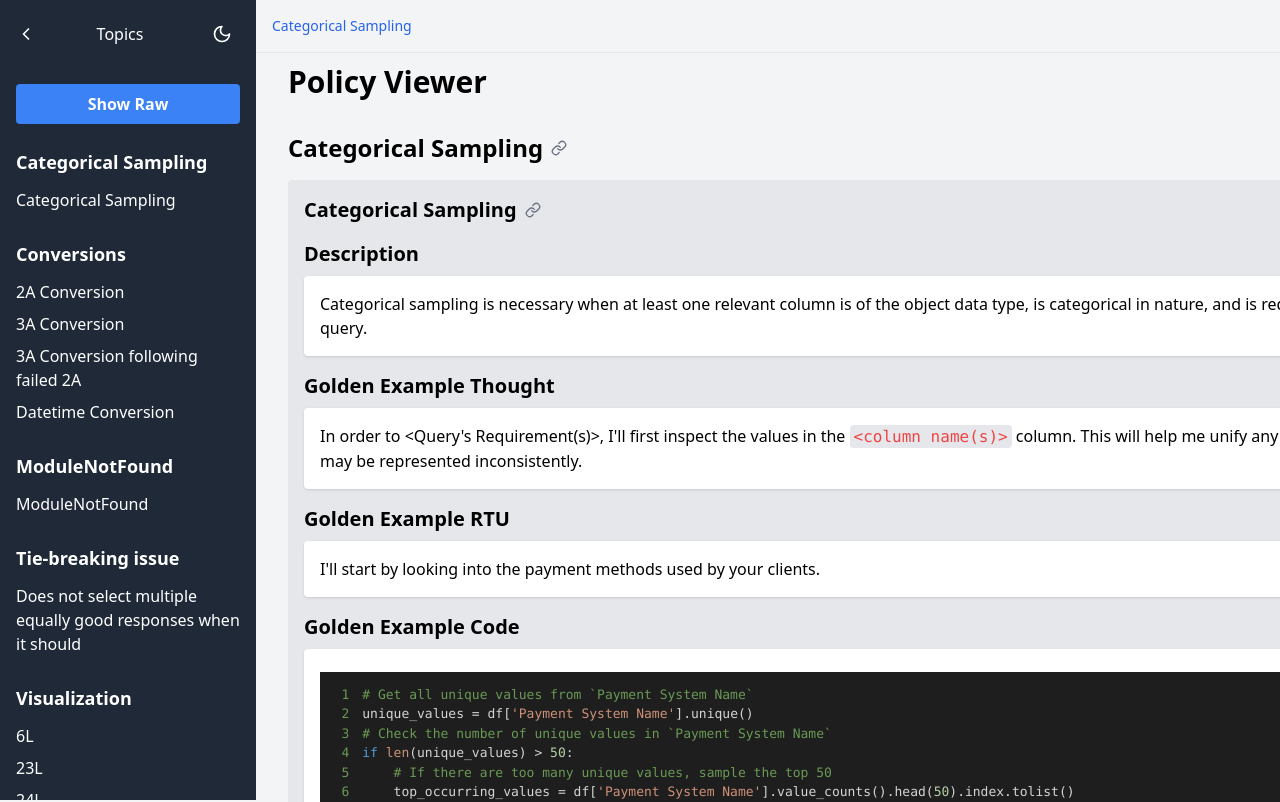
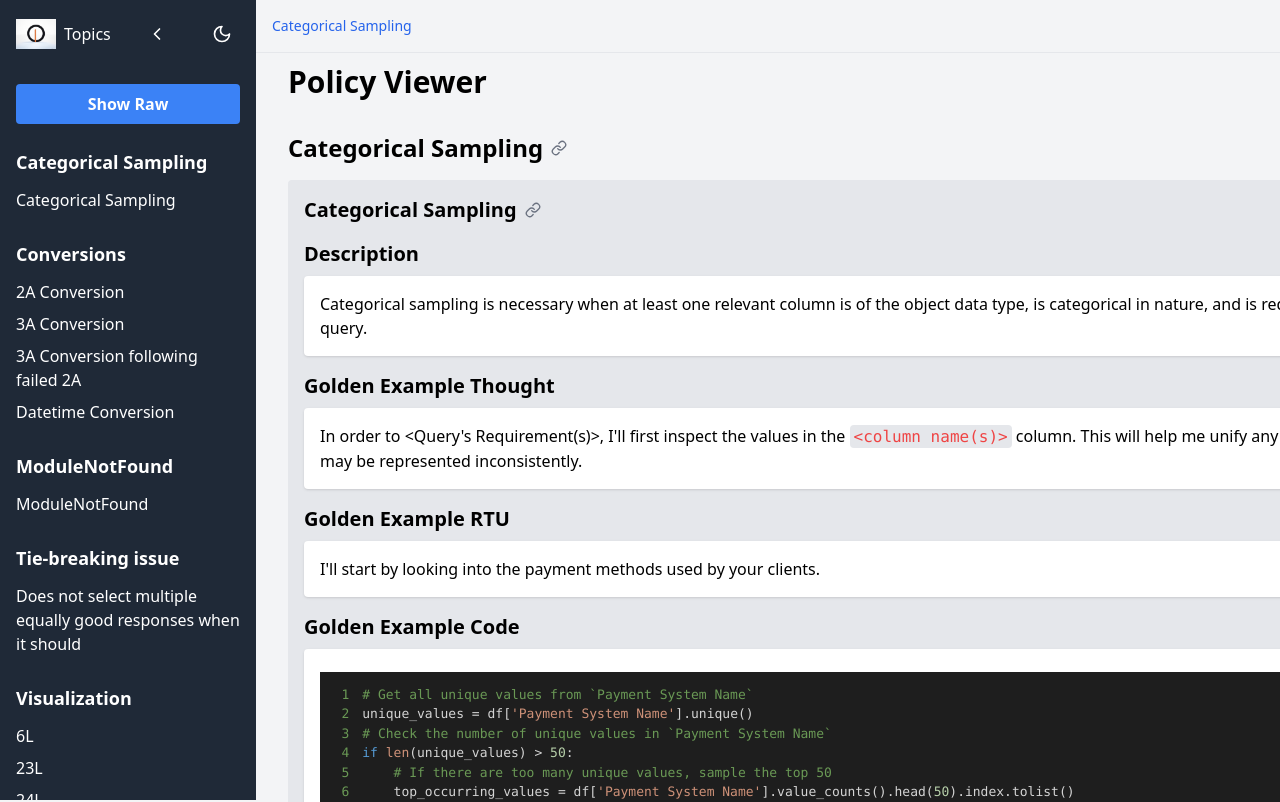
Before and after one commit to devbm7/policy-viewer, a Next.js app: page / in a window 1280 px wide. Shown: the top 802 px of the page. Built offline with nearby package versions, Linux system fonts and the light colour scheme.

Commit message:
v0.4.15 - Adding Logo

```diff
--- a/pages/index.tsx
+++ b/pages/index.tsx
@@ -2,6 +2,7 @@
 
 import { useState, useCallback, useEffect } from "react"
 import Head from "next/head"
+import Image from "next/image"
 import ReactMarkdown from "react-markdown"
 import { Prism as SyntaxHighlighter } from "react-syntax-highlighter"
 import { vscDarkPlus } from "react-syntax-highlighter/dist/cjs/styles/prism"
@@ -248,7 +249,7 @@ export default function Home() {
     <div className={`min-h-screen ${darkMode ? 'bg-gray-900 text-white' : 'bg-gray-100 text-black'} flex`}>
       <Head>
         <title>Policy Viewer</title>
-        <link rel="icon" href="/favicon.ico" />
+        <link rel="icon" href="/logo.jpg" />
         <style jsx global>{`
           html.dark body {
             background-color: #111827;
@@ -267,14 +268,33 @@ export default function Home() {
         className={`${darkMode ? 'bg-gray-900 border-r border-gray-700' : 'bg-gray-800'} text-white ${sidebarOpen ? "w-64" : "w-16"} transition-all duration-300 ease-in-out fixed h-screen overflow-y-auto z-20`}
       >
         <div className="p-4 flex justify-between items-center">
+          {sidebarOpen ? (
+            <div className="flex items-center">
+              <Image
+                src="/logo.jpg"
+                alt="Project Logo"
+                width={40}
+                height={40}
+                className="mr-2"
+              />
+              <span>Topics</span>
+            </div>
+          ) : (
+            <Image
+              src="/logo.jpg"
+              alt="Project Logo"
+              width={30}
+              height={30}
+              className="mx-auto"
+            />
+          )}
+
           <button
             className="text-left flex items-center"
             onClick={() => setSidebarOpen(!sidebarOpen)}
           >
             {sidebarOpen ? <ChevronLeft size={20} /> : <ChevronRight size={20} />}
           </button>
-
-          {sidebarOpen && <span>Topics</span>}
 
           <button
             onClick={toggleDarkMode}
```
Also changed, not shown: public/logo.jpg (added).
